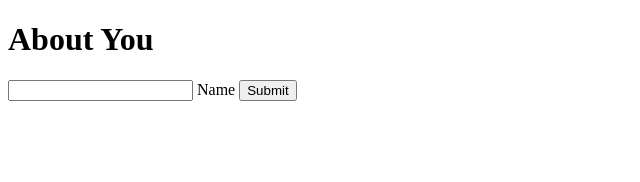
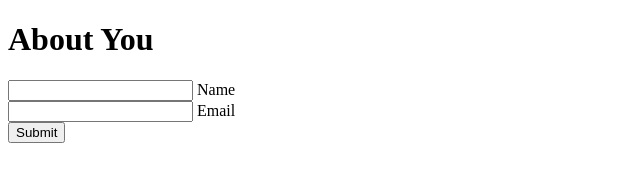
Before and after one commit to faridamuss/Advancing-HTML-skills, a plain HTML site: page HTML&CSS/form.html in a window 1280 px wide. Shown: the whole page, without its empty margins (0-640 px from the left). Drawn offline with Linux system fonts and the light colour scheme.

Commit message:
Add email input type

```diff
--- a/HTML&CSS/form.html
+++ b/HTML&CSS/form.html
@@ -10,7 +10,9 @@
     <h1>About You</h1>
     <form id="questions" method="POST" action="">
         <input type="text" id="name" name="name">
-        <label for="name">Name</label>
+        <label for="name">Name</label><br>
+        <input type="email" id="email" name="email">
+        <label for="email">Email</label><br>
         <input type="submit">
     </form>
 </body>
```
